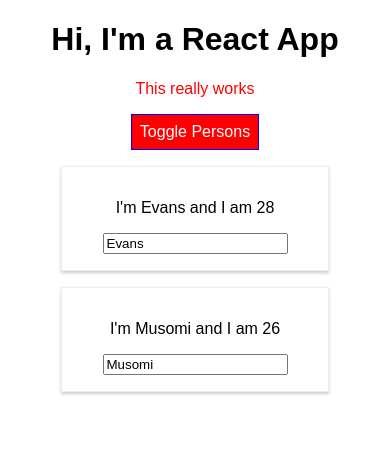
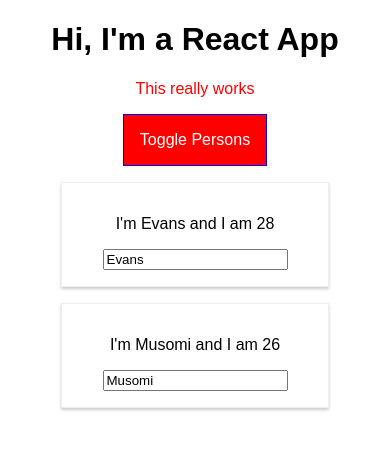
Before and after one commit to evansmusomi/react-guide-1, a React app: page / in a window 390 px wide. Both pictures are taken after a click on the button "Toggle Persons". Shown: the top 450 px of the page. Built offline with nearby package versions, Linux system fonts and the light colour scheme.

Commit message:
feat: uses css modules to style pseudo selectors and media queries

```diff
--- a/src/App.css
+++ b/src/App.css
@@ -9,3 +9,26 @@
 .bold {
   font-weight: bold;
 }
+
+.App button {
+  border: 1px solid blue;
+  padding: 16px;
+  background-color: green;
+  font: inherit;
+  color: white;
+  cursor: pointer;
+}
+
+.App button:hover {
+  background-color: lightgreen;
+  color: black;
+}
+
+.App button.Red {
+  background-color: red;
+}
+
+.App button.Red:hover {
+  background-color: salmon;
+  color: black;
+}
--- a/src/App.js
+++ b/src/App.js
@@ -36,16 +36,9 @@
   };
 
   render() {
-    const style = {
-      backgroundColor: "green",
-      color: "white",
-      font: "inherit",
-      border: "1px solid blue",
-      padding: "8px",
-      cursor: "pointer"
-    };
+    let persons = null;
+    let btnClass = null;
 
-    let persons = null;
     if (this.state.showPersons) {
       persons = (
         <div>
@@ -63,7 +56,7 @@
         </div>
       );
 
-      style.backgroundColor = "red";
+      btnClass = classes.Red;
     }
 
     let assignedClasses = [];
@@ -78,7 +71,7 @@
       <div className={classes.App}>
         <h1>Hi, I'm a React App</h1>
         <p className={assignedClasses.join(" ")}>This really works</p>
-        <button style={style} onClick={this.togglePersonsHandler}>
+        <button className={btnClass} onClick={this.togglePersonsHandler}>
           Toggle Persons
         </button>
         {persons}
--- a/src/Person/Person.css
+++ b/src/Person/Person.css
@@ -6,3 +6,9 @@
   padding: 16px;
   text-align: center;
 }
+
+@media (min-width: 500px) {
+  .Person {
+    width: 450px;
+  }
+}
```
